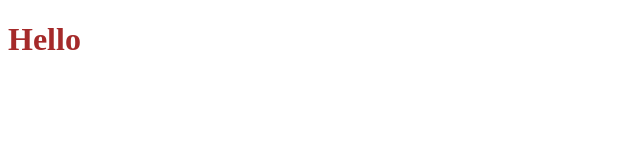
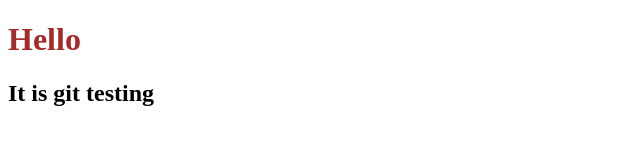
Before and after one commit to Yeewai512/gitexample, a plain HTML site: page index.html in a window 1280 px wide. Shown: the whole page, without its empty margins (0-640 px from the left). Drawn offline with Linux system fonts and the light colour scheme.

Commit message:
second commit

```diff
--- a/index.html
+++ b/index.html
@@ -9,6 +9,7 @@
 </head>
 <body>
     <h1>Hello</h1>
+    <h2>It is git testing</h2>
     <script src="js/app.js"></script>
 </body>
 </html>
```
